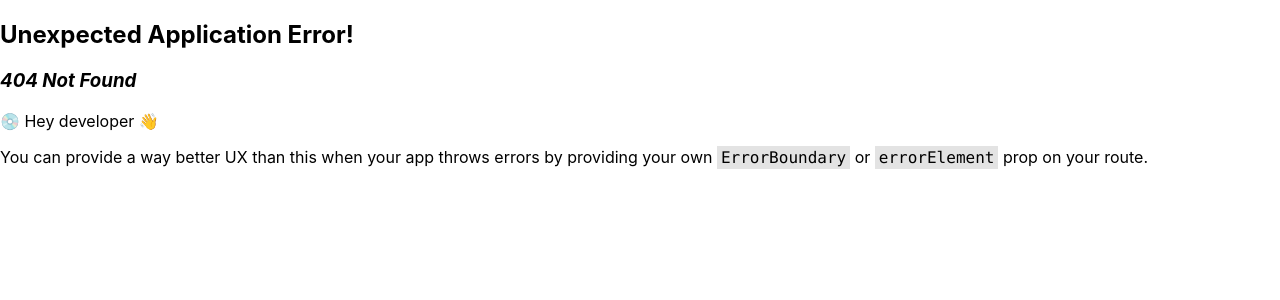
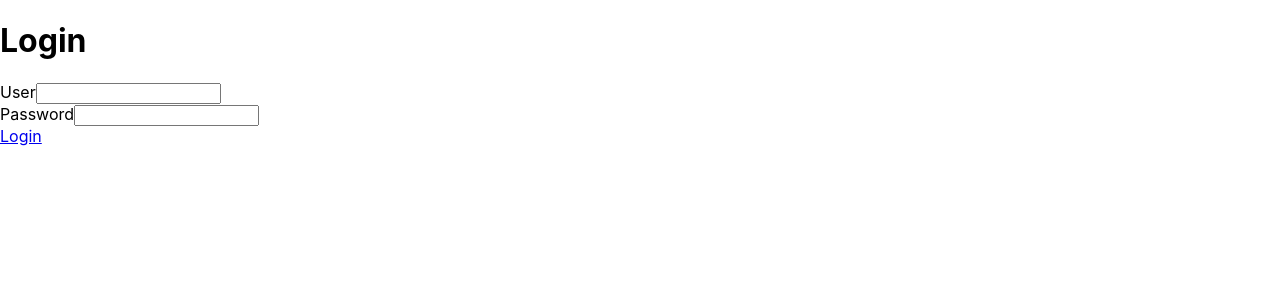
Before and after one commit to jdana111/sb15_beta2, a React (Create React App) app: page /login in a window 1280 px wide. Before the commit this address had no page. Shown: the top 300 px of the page. Built offline with nearby package versions, Linux system fonts and the light colour scheme.

Commit message:
Add Login component

```diff
--- a/src/index.js
+++ b/src/index.js
@@ -1,6 +1,7 @@
 import React from "react";
 import ReactDOM from "react-dom/client";
 import "./index.css";
+import Login from "./routes/login";
 import reportWebVitals from "./reportWebVitals";
 import { createBrowserRouter, RouterProvider } from "react-router-dom";
 
@@ -9,8 +10,11 @@ const router = createBrowserRouter([
     path: "/",
     element: <div>Hello World!</div>,
   },
+  {
+    path: "/login",
+    element: <Login />,
+  },
 ]);
-console.log('router =', router);
 
 const root = ReactDOM.createRoot(document.getElementById("root"));
 root.render(
--- /dev/null
+++ b/src/routes/login.js
@@ -0,0 +1,20 @@
+import { Link } from "react-router-dom";
+
+const Login = () => (
+  <div>
+    <h1>Login</h1>
+    <div>
+      <label>User</label>
+      <input></input>
+    </div>
+    <div>
+      <label>Password</label>
+      <input></input>
+    </div>
+    <nav>
+      <Link to="/">Login</Link>
+    </nav>
+  </div>
+);
+
+export default Login;
```
